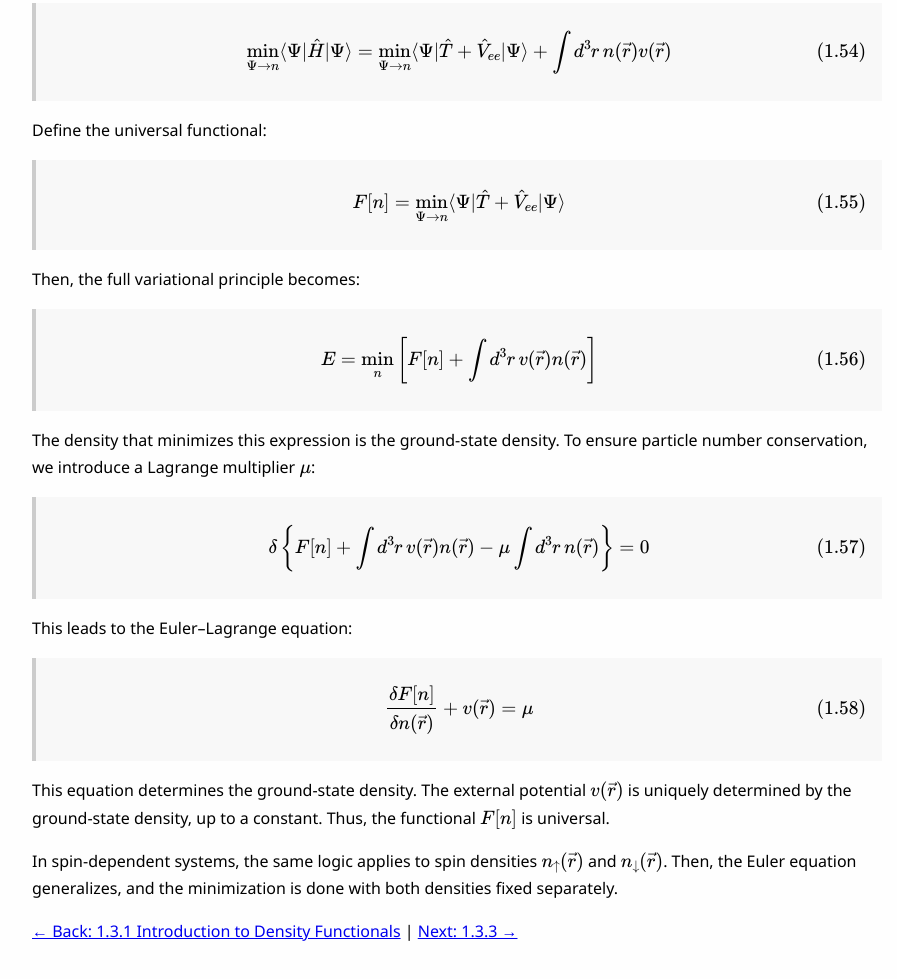
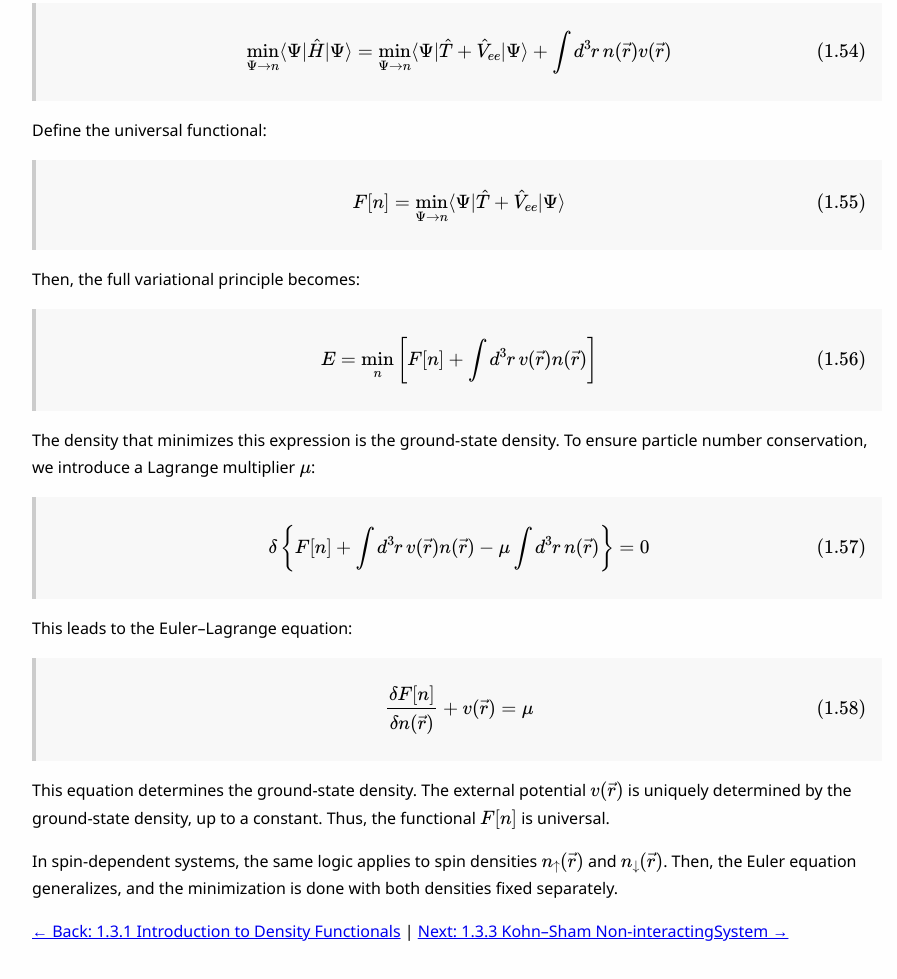
Before and after one commit to ToufikIIT/Density_Functional_Theory, a plain HTML site: page chapter1_3_2.html in a window 1280 px wide. Shown: the part 447-1426 px from the top of the page, without its empty margins (183-1080 px from the left). Drawn offline with nearby package versions, Linux system fonts and the light colour scheme.

Commit message:
Update chapter1_3_2.html

```diff
--- a/chapter1_3_2.html
+++ b/chapter1_3_2.html
@@ -64,6 +64,6 @@
 
   <p>In spin-dependent systems, the same logic applies to spin densities \( n_\uparrow(\vec{r}) \) and \( n_\downarrow(\vec{r}) \). Then, the Euler equation generalizes, and the minimization is done with both densities fixed separately.</p>
 
-  <p><a href="chapter1_3_1.html">← Back: 1.3.1 Introduction to Density Functionals</a> | <a href="chapter1_4_1.html">Next: 1.3.3  →</a></p>
+  <p><a href="chapter1_3_1.html">← Back: 1.3.1 Introduction to Density Functionals</a> | <a href="chapter1_4_1.html">Next: 1.3.3 Kohn–Sham Non-interactingSystem  →</a></p>
 </body>
 </html>
```
